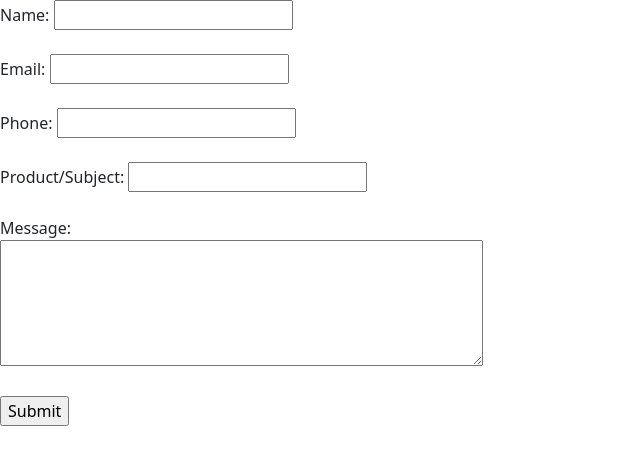
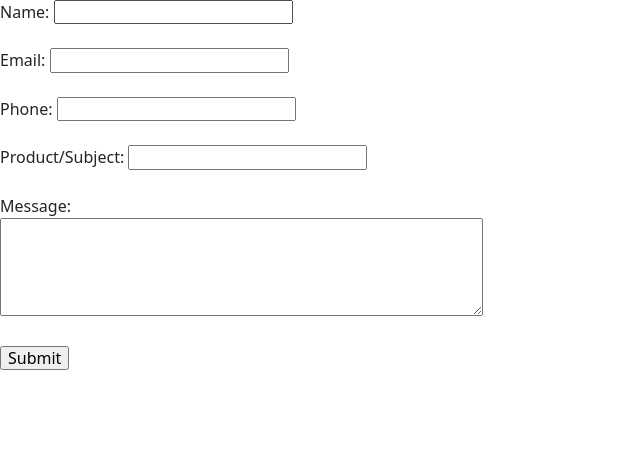
Before and after one commit to ward0368/portfolio, a plain HTML site: page contact.html in a window 1280 px wide. Shown: the whole page, without its empty margins (0-640 px from the left). Drawn offline with nearby package versions, Linux system fonts and the light colour scheme.

Commit message:
adds pure.css framework

```diff
--- a/contact.html
+++ b/contact.html
@@ -8,6 +8,8 @@
     <!-- Bootstrap framework -->
     <link href="https://cdn.jsdelivr.net/npm/bootstrap@5.3.0-alpha3/dist/css/bootstrap.min.css" rel="stylesheet" integrity="sha384-KK94CHFLLe+nY2dmCWGMq91rCGa5gtU4mk92HdvYe+M/SXH301p5ILy+dN9+nJOZ" crossorigin="anonymous">
     <script src="https://cdn.jsdelivr.net/npm/bootstrap@5.3.0-alpha3/dist/js/bootstrap.bundle.min.js" integrity="sha384-ENjdO4Dr2bkBIFxQpeoTz1HIcje39Wm4jDKdf19U8gI4ddQ3GYNS7NTKfAdVQSZe" crossorigin="anonymous"></script>
+    <!-- Pure.Css framework -->
+    <link rel="stylesheet" href="https://cdn.jsdelivr.net/npm/purecss@3.0.0/build/pure-min.css" integrity="sha384-X38yfunGUhNzHpBaEBsWLO+A0HDYOQi8ufWDkZ0k9e0eXz/tH3II7uKZ9msv++Ls" crossorigin="anonymous">
     <title>Contact</title>
 </head>
 <body>
```
Also changed, not shown: about.html (+2 -0 lines), index.html (+2 -0 lines).
